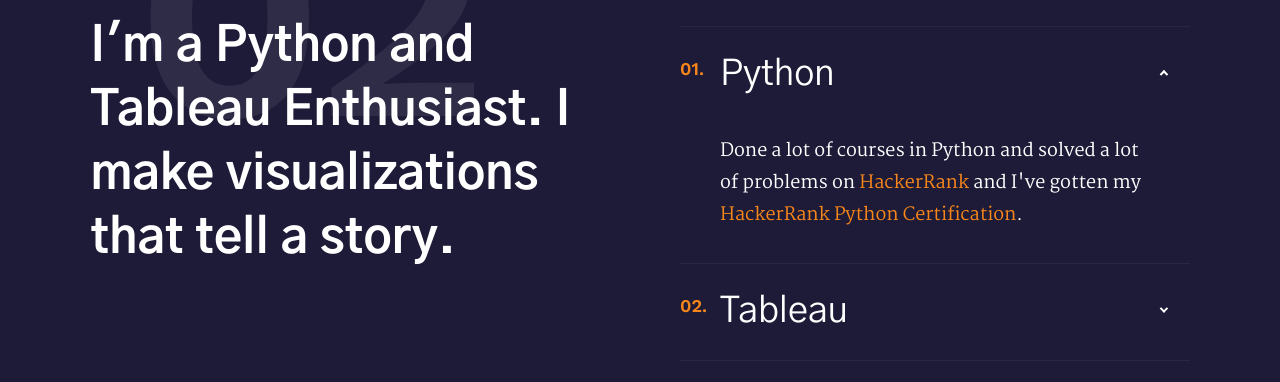
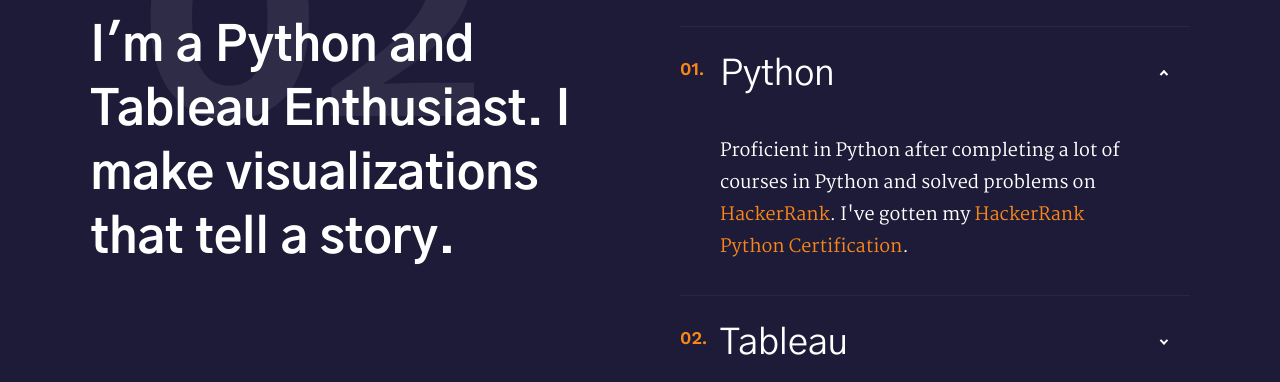
Before and after one commit to VirajVShetty/virajvshetty.github.io, a plain HTML site: page index.html in a window 1280 px wide. Shown: the part 3300-3682 px from the top of the page. Drawn offline with nearby package versions, Linux system fonts and the light colour scheme.

Commit message:
Update index.html

```diff
--- a/index.html
+++ b/index.html
@@ -312,7 +312,7 @@
                         </div>
                         <div class="services-list__item-body">
                             <p>
-                            Done a lot of courses in Python and solved a lot of problems on <a href="https://www.hackerrank.com/viraj_shetty">HackerRank</a> and I've gotten my <a href="https://www.hackerrank.com/certificates/1064390c67bf">HackerRank Python Certification</a>.
+                            Proficient in Python after completing a lot of courses in Python and solved problems on <a href="https://www.hackerrank.com/viraj_shetty">HackerRank</a>. I've gotten my <a href="https://www.hackerrank.com/certificates/1064390c67bf">HackerRank Python Certification</a>.
                             </p>
                         </div>
                     </li> <!-- services-list__item -->
```
